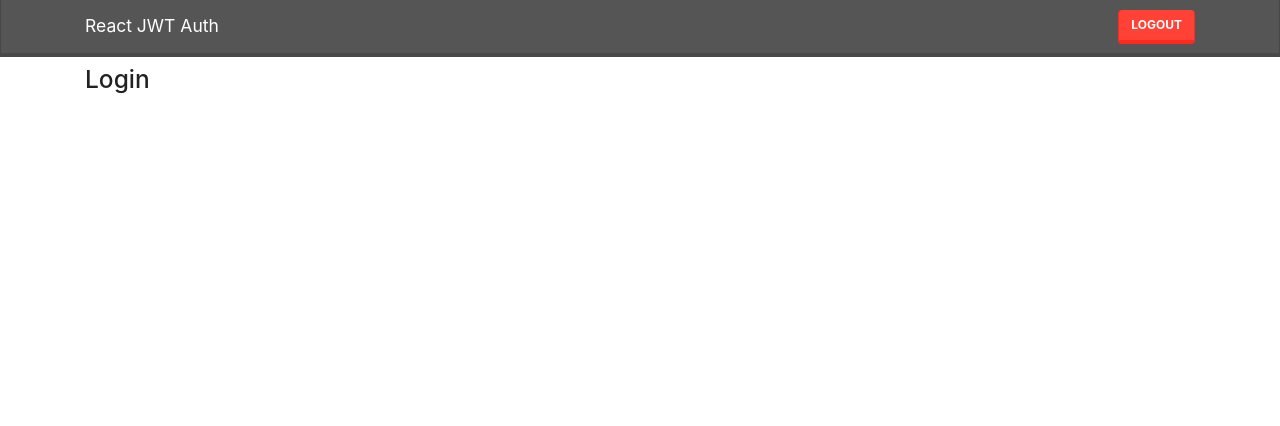
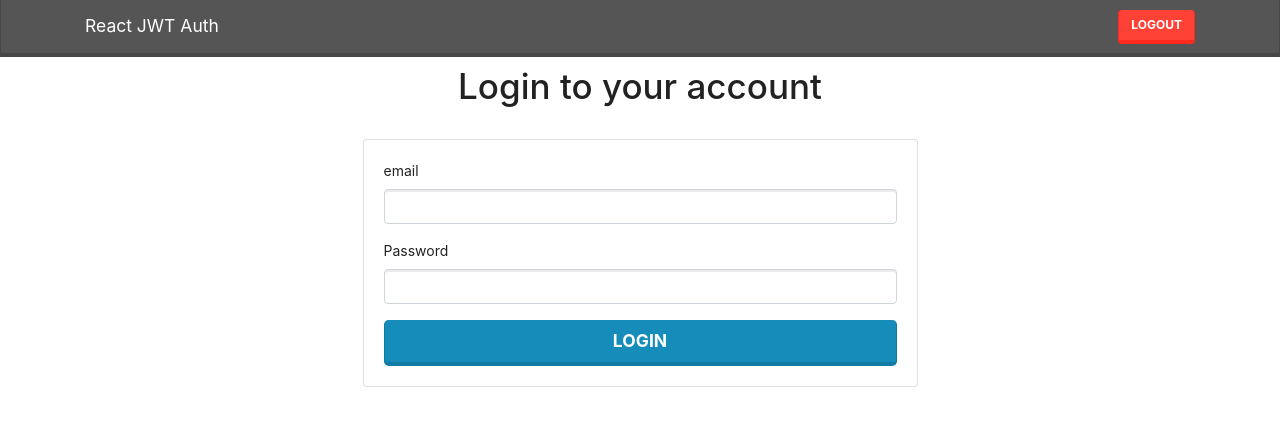
Before and after one commit to pratikmane1299/React-JWT-Auth, a React (Create React App) app in the folder client/: page /login in a window 1280 px wide. Shown: the top 426 px of the page. Built offline with nearby package versions, Linux system fonts and the light colour scheme.

Commit message:
:sparkles: Create Login Form

```diff
--- a/client/src/App.js
+++ b/client/src/App.js
@@ -4,6 +4,7 @@ import './App.css';
 
 import Header from './components/Header';
 import Signup from './views/Signup';
+import Login from './views/Login';
 
 function App() {
   return (
@@ -15,9 +16,7 @@ function App() {
             <h3>Dashboard</h3>
           </Route>
           <Route path="/signup" component={Signup} />
-          <Route path="/login">
-            <h3>Login</h3>
-          </Route>
+          <Route path="/login" component={Login} />
         </Switch>
       </main>
     </div>
--- /dev/null
+++ b/client/src/views/Login.js
@@ -0,0 +1,42 @@
+import React from 'react';
+
+export default class Login extends React.Component {
+  render() {
+    return (
+      <div className="d-flex flex-column align-items-center">
+        <h1>Login to your account</h1>
+        <div className="card w-50 mx-auto mt-4">
+          <div className="card-body">
+            <form>
+              <div className="form-row">
+                <div className="col">
+                  <div className="form-group">
+                    <label htmlFor="email">email</label>
+                    <input
+                      name="email"
+                      type="string"
+                      className="form-control"
+                    />
+                  </div>
+                </div>
+              </div>
+              <div className="form-row">
+                <div className="col">
+                  <div className="form-group">
+                    <label htmlFor="password">Password</label>
+                    <input
+                      name="password"
+                      type="string"
+                      className="form-control"
+                    />
+                  </div>
+                </div>
+              </div>
+              <button className="btn btn-primary btn-lg btn-block">Login</button>
+            </form>
+          </div>
+        </div>
+      </div>
+    )
+  }
+}
```
